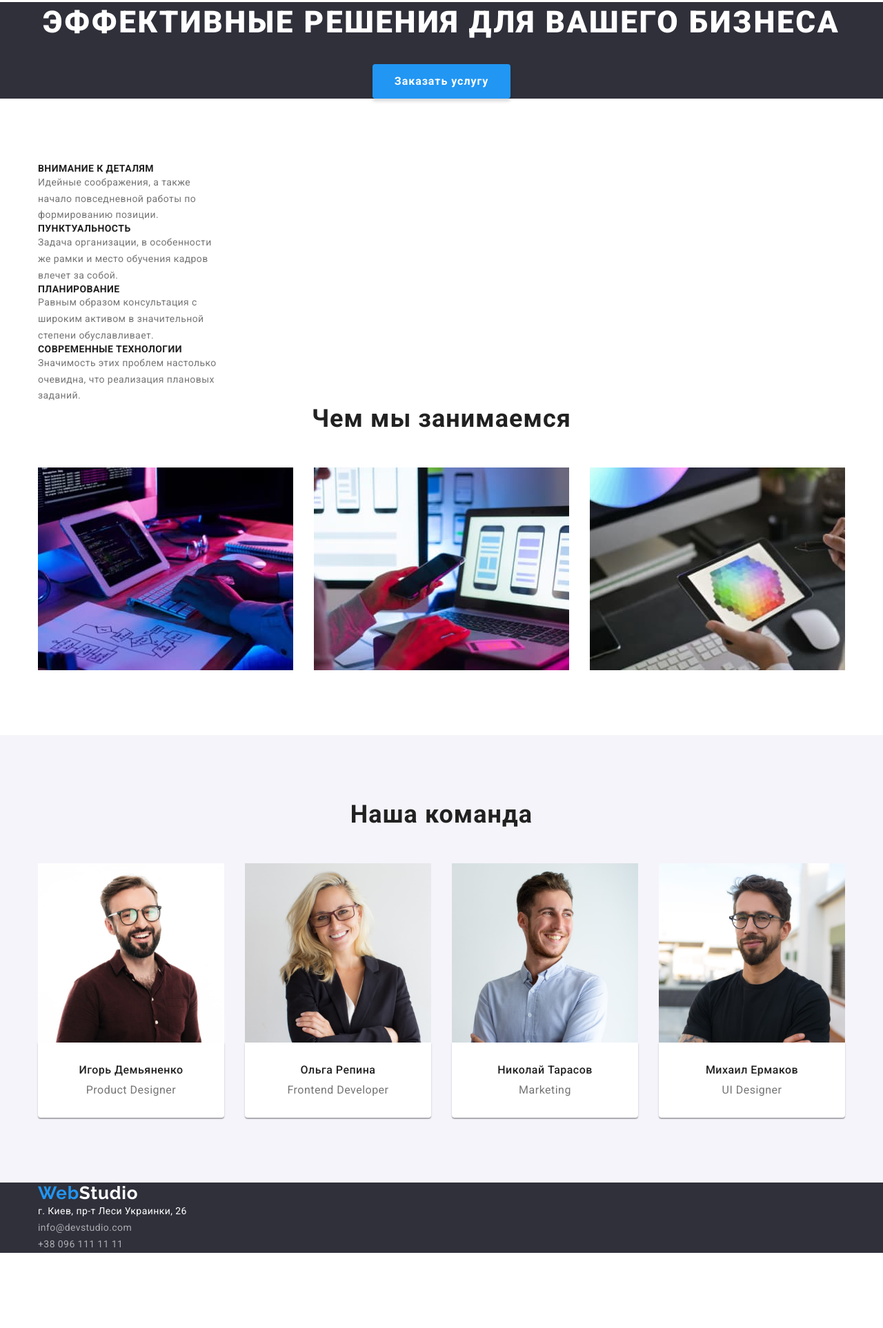
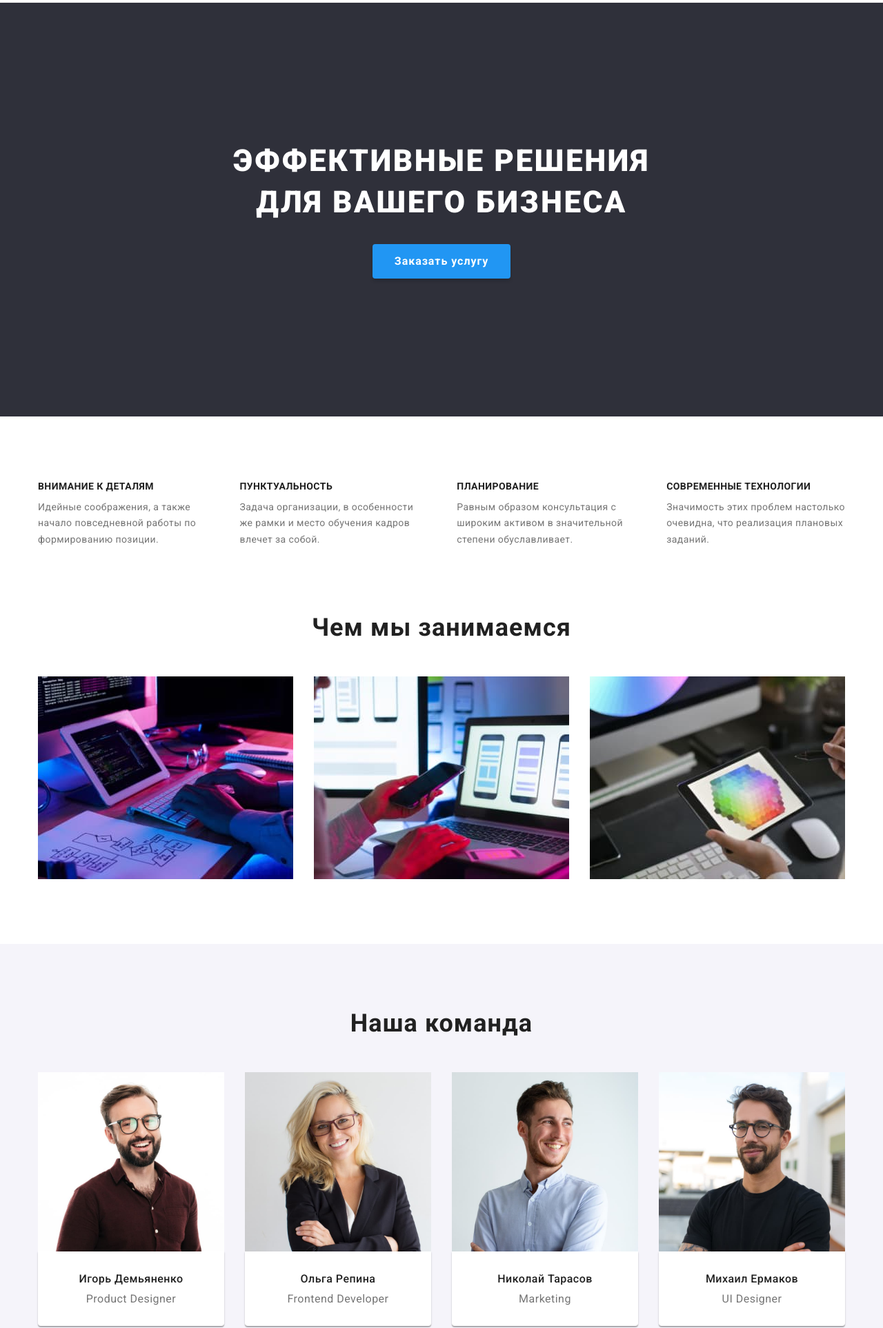
Before and after one commit to AnnaZhidkikh/goit-markup-hw-03, a plain HTML site: page index.html in a window 1280 px wide. Shown: the part 77-2003 px from the top of the page at 69% size. Before the commit the page ends 1894 px from the top, so only its background shows below. Drawn offline with nearby package versions, Linux system fonts and the light colour scheme.

Commit message:
Оформление страницы, FlexBox

```diff
--- a/css/styles.css
+++ b/css/styles.css
@@ -74,6 +74,7 @@ address {
 }
 .page-header {
   background-color: var(--primary-section-color);
+  border-bottom: 1px solid #ECECEC;
 }
 .logo {
   font-family: var(--secondary-font-family);
@@ -159,6 +160,7 @@ address {
   color: var(--primary-section-color);
   background: var(--section-background-color);
   margin-bottom: 30px;
+  padding-top: 200px;
 }
 .modal-btn {
   min-width: 200px;
@@ -174,6 +176,7 @@ address {
   cursor: pointer;
   color: var(--primary-section-color);
   background: var(--accent-color);
+  margin-bottom: 200px;
 }
 
 .hero {
@@ -187,6 +190,18 @@ address {
 /* ========= End Hero ========= */
 
 /* ========= Start section about ========= */
+.section-about-text-content {
+  display: flex;
+  justify-content: space-between;
+  margin-left: -30px;
+  margin-top: -30px;
+  margin-bottom: 94px;
+}
+.section-about-list {
+  flex-basis: calc(100%-120px)/4;
+  margin-left: 30px;
+  margin-top: 30px;
+}
 .about-image {
   display: flex;
   justify-content: space-between;
@@ -208,6 +223,7 @@ address {
   letter-spacing: 0.03em;
   text-transform: uppercase;
   color: var(--primary-text-color);
+  margin-bottom: 10px;
 }
 .section-about-main-title {
   font-weight: 700;
@@ -277,9 +293,9 @@ address {
 /* ========= End Our Team section ========= */
 
 /* ========= Start Section Portfolio ========= */
+
 .portfolio-gallery-btn {
   display: flex;
-
 }
 .portfolio-gallery {
   display: flex;
@@ -308,6 +324,18 @@ address {
   letter-spacing: 0.03em;
   cursor: pointer;
   background-color: var(--team-background-color);
+  box-shadow: 0px 3px 1px rgba(0, 0, 0, 0.1), 0px 1px 2px rgba(0, 0, 0, 0.08), 0px 2px 2px rgba(0, 0, 0, 0.12);
+  border-radius: 4px;
+  border: none;
+  padding: 6px 22px;
+}
+.portfolio-gallery-btn {
+  margin-left: 294px;
+  margin-right: 260px;
+  margin-bottom: 50px;
+}
+.portfolio-btn-list:not(:last-child) {
+  margin-right: 8px;
 }
 .portfolio-img-title {
   font-weight: 700;
@@ -329,20 +357,32 @@ address {
 /* ========= End Section Portfolio ========= */
 
 /* ========= Start Footer ========= */
+
 .section-footer {
   background-color: var(--section-background-color);
+  padding-top: 60px;
+  padding-bottom: 60px;
+}
+.section-footer-logo {
+ display: block;
+ margin-bottom: 20px;
 }
 .studio-address {
+  display: flex;
+  flex-direction: column;
   font-size: 14px;
   line-height: 1.71;
   letter-spacing: 0.03em;
   color: var(--primary-section-color);
 }
 .footer-contact-mail {
+  display: block;
   font-size: 14px;
   line-height: 1.71;
   letter-spacing: 0.03em;
   color: var(--footer-main-color);
+  margin-bottom: 9px;
+  margin-top: 9px;
 }
 
 .footer-contact-mail:hover,
--- a/index.html
+++ b/index.html
@@ -11,7 +11,13 @@
       href="https://fonts.googleapis.com/css2?family=Raleway:wght@700&family=Roboto:wght@400;500;700;900&display=swap"
       rel="stylesheet"
     />
-    <link rel="stylesheet" href="https://cdnjs.cloudflare.com/ajax/libs/modern-normalize/1.1.0/modern-normalize.min.css" integrity="sha512-wpPYUAdjBVSE4KJnH1VR1HeZfpl1ub8YT/NKx4PuQ5NmX2tKuGu6U/JRp5y+Y8XG2tV+wKQpNHVUX03MfMFn9Q==" crossorigin="anonymous" referrerpolicy="no-referrer" />
+    <link
+      rel="stylesheet"
+      href="https://cdnjs.cloudflare.com/ajax/libs/modern-normalize/1.1.0/modern-normalize.min.css"
+      integrity="sha512-wpPYUAdjBVSE4KJnH1VR1HeZfpl1ub8YT/NKx4PuQ5NmX2tKuGu6U/JRp5y+Y8XG2tV+wKQpNHVUX03MfMFn9Q=="
+      crossorigin="anonymous"
+      referrerpolicy="no-referrer"
+    />
     <link rel="stylesheet" href="./css/styles.css" />
   </head>
   <body>
@@ -30,7 +36,9 @@
               </a>
             </li>
             <li class="nav-list-item">
-            <a class="nav-list-link link" href="./porfolio.html"> Портфолио </a>
+              <a class="nav-list-link link" href="./porfolio.html">
+                Портфолио
+              </a>
             </li>
             <li class="nav-list-item">
               <a class="nav-list-link link" href=""> Контакты </a>
@@ -56,14 +64,17 @@
       <!-- Секция Hero -->
       <section class="hero">
         <div class="container">
-        <h1 class="main-title">Эффективные решения для вашего бизнеса</h1>
+          <h1 class="main-title">
+            Эффективные решения <br />
+            для вашего бизнеса
+          </h1>
           <button class="modal-btn" type="button">Заказать услугу</button>
         </div>
       </section>
       <!-- Секция чем занимаемся -->
       <section class="section-about section">
         <div class="container">
-        <ul class="list">
+          <ul class="section-about-text-content list">
             <li class="section-about-list">
               <h3 class="section-about-title">Внимание к деталям</h3>
               <p class="section-about-text">
@@ -97,7 +108,7 @@
               </p>
             </li>
           </ul>
-        <h2 class="section-about-main-title title"> Чем мы занимаемся</h2>
+          <h2 class="section-about-main-title title">Чем мы занимаемся</h2>
           <ul class="about-image list">
             <li class="section-about-photo-list">
               <img
@@ -194,14 +205,16 @@
     <!-- Подвал страницы -->
     <footer class="section-footer">
       <div class="container">
-      <a class="logo link" href="./index.html">
+        <a class="logo section-footer-logo link" href="./index.html">
           Web<span class="logo-footer">Studio</span>
         </a>
         <address class="studio-address">
           г. Киев, пр-т Леси Украинки, 26
           <ul class="list">
             <li class="footer-contact-list">
-            <a class="footer-contact-mail link" href="mailto:info@devstudio.com"
+              <a
+                class="footer-contact-mail link"
+                href="mailto:info@devstudio.com"
                 >info@devstudio.com</a
               >
             </li>
```
Also changed, not shown: porfolio.html (+15 -5 lines), img/img2.jpg, img/img3.jpg. Lines whose indentation alone changed are shown as unchanged.
